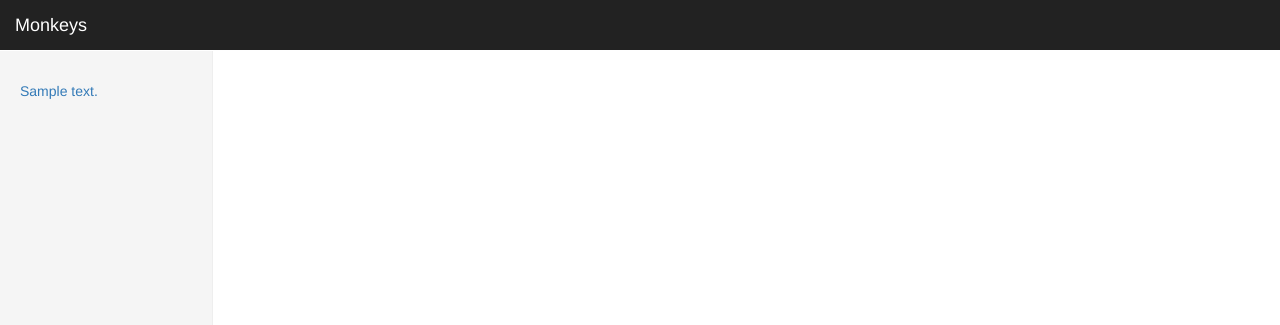
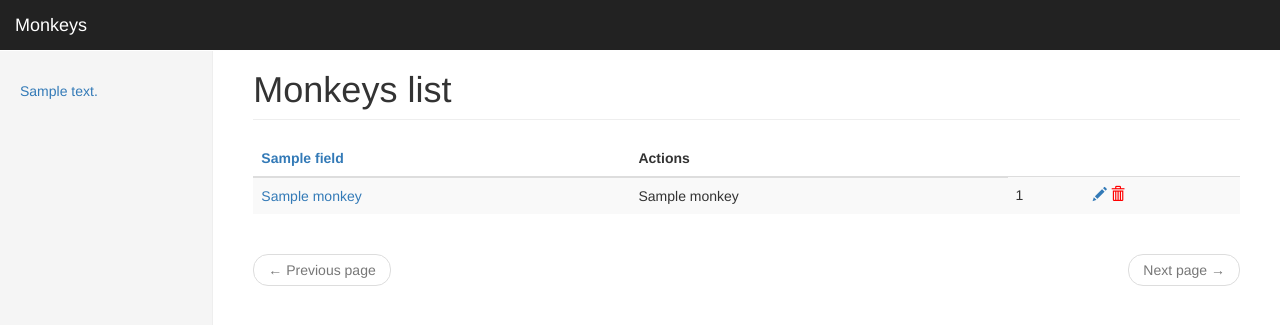
Before and after one commit to qqalexqq/monkeys, a Flask app: template templates/view_monkey_list.html in a window 1280 px wide. Shown: the top 325 px of the page. Run offline with Flask 2, Linux system fonts and the light colour scheme; tables that the repository leaves empty hold one stand-in row (values such as "Sample post"); the template is opened without the code that fills it: values that come from a table or form of the project are taken from there, most other values are stand-ins (such as "Sample title", 1, 10 or a date in 2020); some libraries are stand-ins or nearby versions.

Commit message:
Added view_monkey_list route and tests.

```diff
--- a/templates/view_monkey_list.html
+++ b/templates/view_monkey_list.html
@@ -1 +1,69 @@
 {% extends "_template.html" %}
+{% block title %}Monkeys list &mdash; {{ super() }}{% endblock %}
+
+{% block main_content %}
+<h1 class="page-header">Monkeys list</h1>
+<div class="table-responsive">
+    <table class="table table-striped">
+        <thead>
+            <tr>
+            {% for field, field_sort_asc in fields_order.iteritems() %}
+                <th style="min-width: 100px;">
+                    <a href="{{ url_for('.view_monkey_list', sort_by=field, sort_asc=field_sort_asc) }}">
+                        {{ field.capitalize().replace('_', ' ').replace('.', ' ') }}
+                    </a>
+                    {% if sort_by == field %}
+                        {{ '&uarr;' | safe if sort_asc else '&darr;' | safe }}
+                    {% endif %}
+                </th>
+            {% endfor %}
+                <th style="min-width: 100px;">
+                    Actions
+                </th>
+            </tr>
+        </thead>
+        <tbody>
+        {% for monkey in paginate.items %}
+            <tr>
+                <td><a href="{{ url_for('.view_monkey', id=monkey.id) }}">{{ monkey.name }}</a></td>
+                <td>{{ monkey.best_friend.name }}</td>
+                <td>{{ monkey.friends_count }}</td>
+                <td>
+                    <a href="{{ url_for('.edit_monkey', id=monkey.id) }}"><span aria-hidden="true" class="glyphicon glyphicon-pencil"></span></a>
+                    <a href="{{ url_for('.delete_monkey', id=monkey.id) }}"><span aria-hidden="true" class="glyphicon glyphicon-trash" style="color: red;"></span></a>
+                </td>
+            </tr>
+        {% endfor %}
+        </tbody>
+    </table>
+</div>
+<ul class="pager">
+    {% if paginate.has_prev %}
+    <li class="previous">
+        <a href="{{ url_for('.view_monkey_list', sort_by=sort_by, sort_asc=sort_asc, page=paginate.prev_num) }}">
+            &larr; Previous page
+        </a>
+    </li>
+    {% else %}
+    <li class="previous disabled">
+        <a href="javascript: void(0);">
+            &larr; Previous page
+        </a>
+    </li>
+    {% endif %}
+    </li>
+    {% if paginate.has_next %}
+    <li class="next">
+        <a href="{{ url_for('.view_monkey_list', sort_by=sort_by, sort_asc=sort_asc, page=paginate.next_num) }}">
+            Next page &rarr;
+        </a>
+    </li>
+    {% else %}
+    <li class="next disabled">
+        <a href="javascript: void(0);">
+            Next page &rarr;
+        </a>
+    </li>
+    {% endif %}
+</ul>
+{% endblock %}
```
Also changed, not shown: test/test_views.py (+23 -0 lines), views.py (+56 -1 lines).
